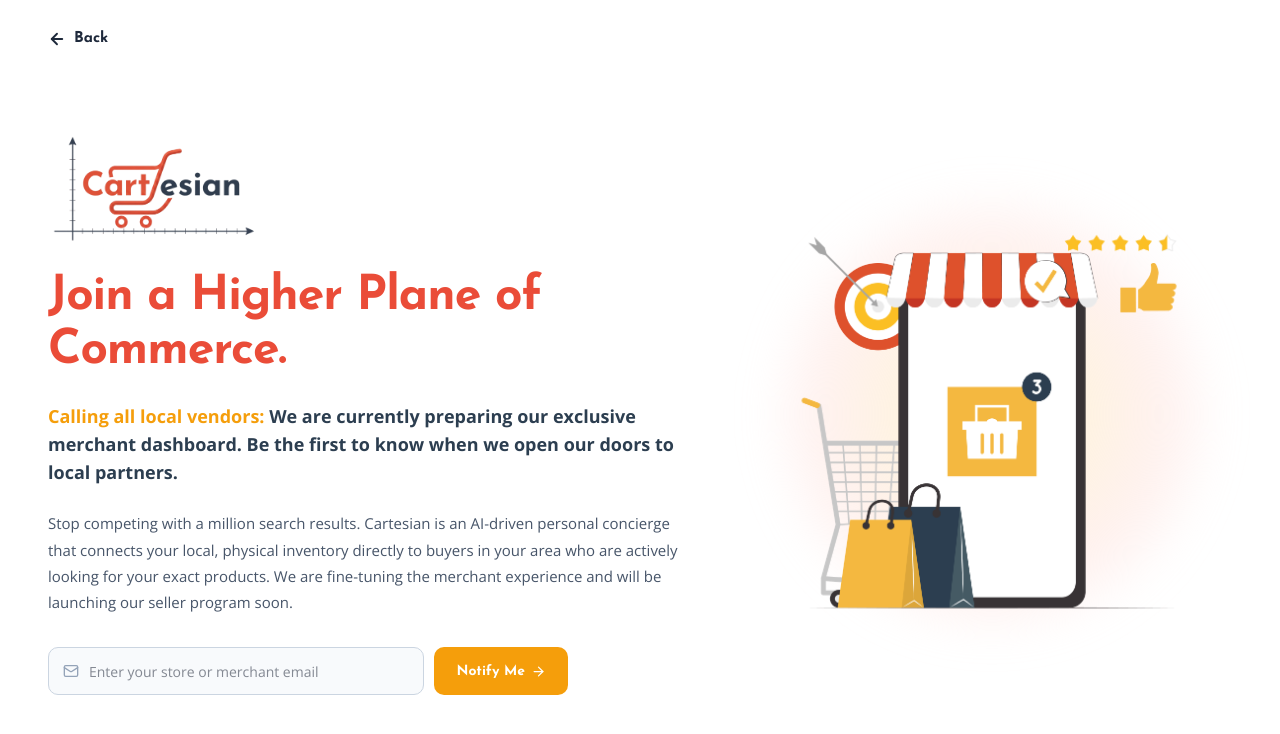
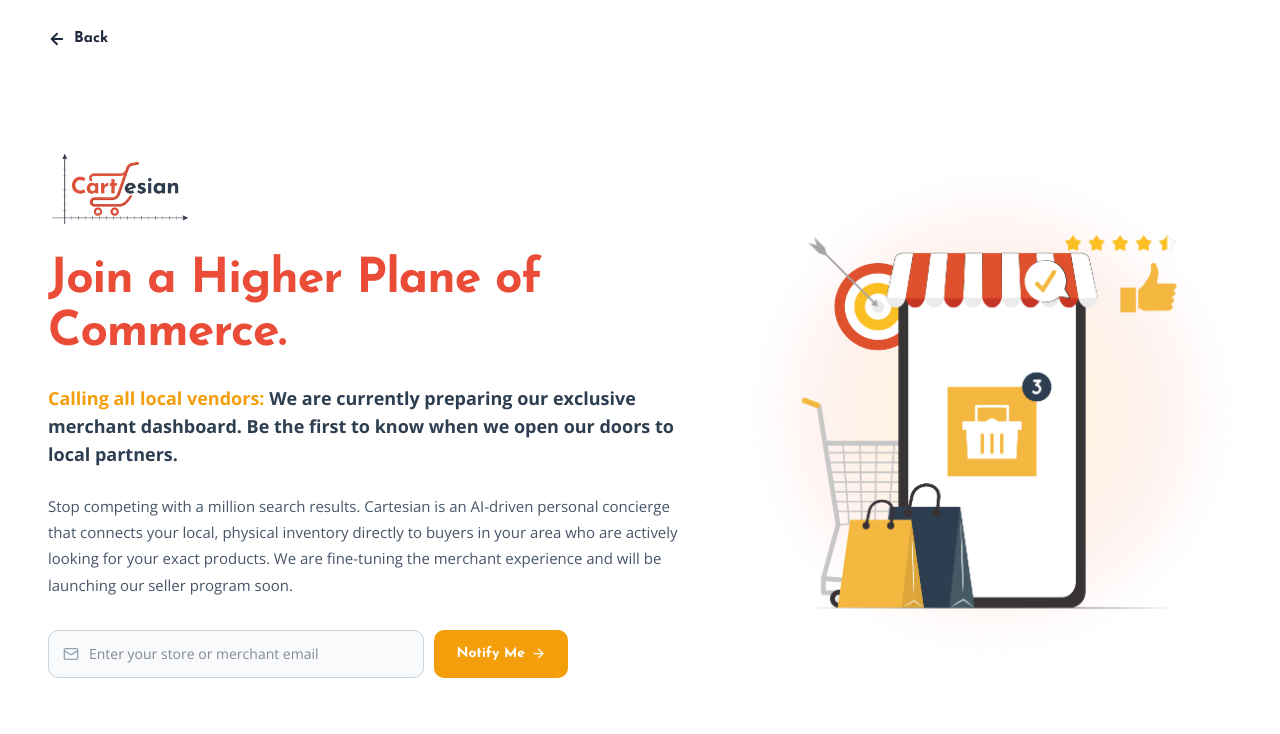
Before and after one commit to cloud-elite-capstone/frontend, a Next.js app: page /seller in a window 1280 px wide. Shown: the top 734 px of the page. Built offline with nearby package versions, Linux system fonts and the light colour scheme.

Commit message:
fix(ui): adjust cartesian logo aspect ratio and sizing on seller and onboarding pages

```diff
--- a/src/app/onboarding/page.tsx
+++ b/src/app/onboarding/page.tsx
@@ -125,7 +125,7 @@ export default function OnboardingPage() {
             alt="Cartesian Logo"
             width={170}
             height={50}
-            style={{ objectFit: "contain", height: "auto" }}
+            style={{ objectFit: "contain", maxWidth: "170px", maxHeight: "46px", width: "auto", height: "auto" }}
             priority
           />
         </div>
--- a/src/components/BecomeSellerView.tsx
+++ b/src/components/BecomeSellerView.tsx
@@ -109,13 +109,17 @@ export default function BecomeSellerView({ onBack }: BecomeSellerViewProps) {
               <Image
                 src="/cartesian_logo.png"
                 alt="Cartesian Logo"
-                width={210}
-                height={42}
+                width={340}
+                height={75}
                 priority
                 unoptimized
                 style={{
                   objectFit: "contain",
                   display: "block",
+                  maxHeight: "75px",
+                  maxWidth: "340px",
+                  width: "auto",
+                  height: "auto",
                 }}
               />
             </div>
```
